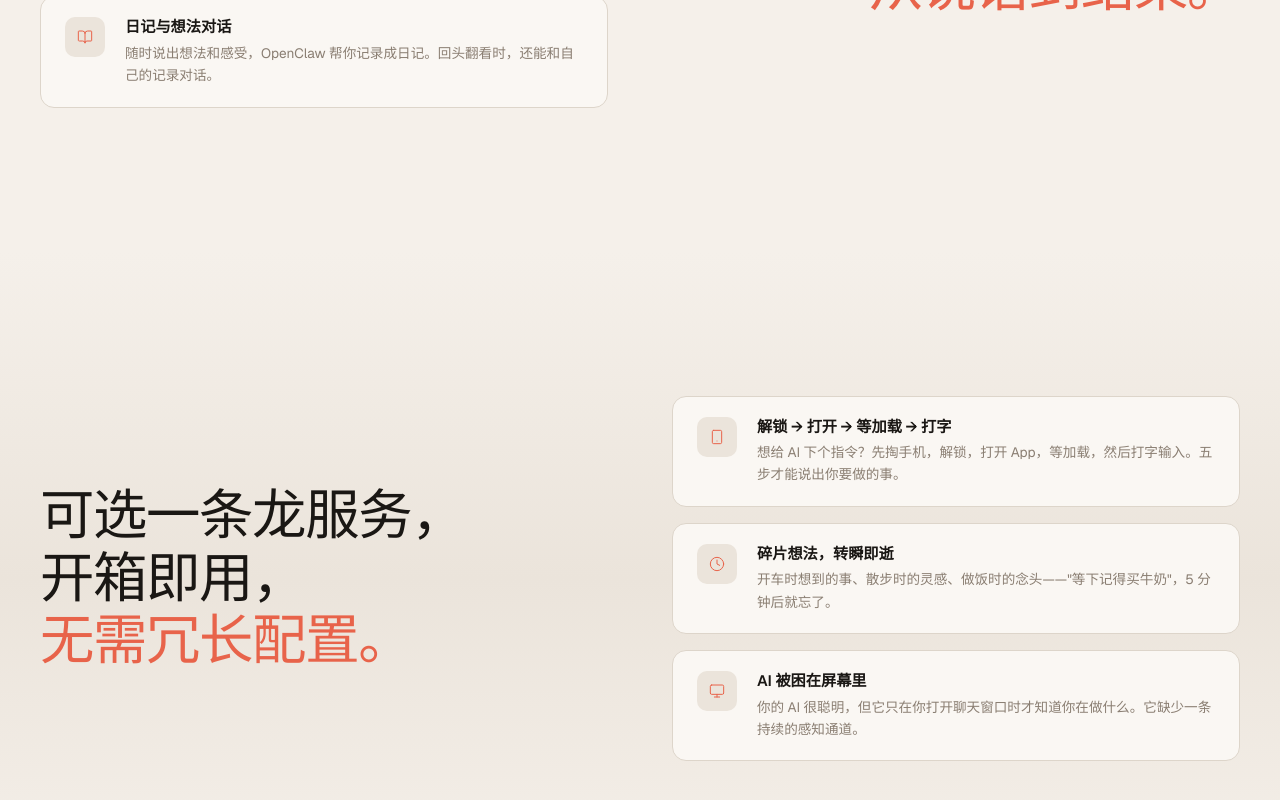
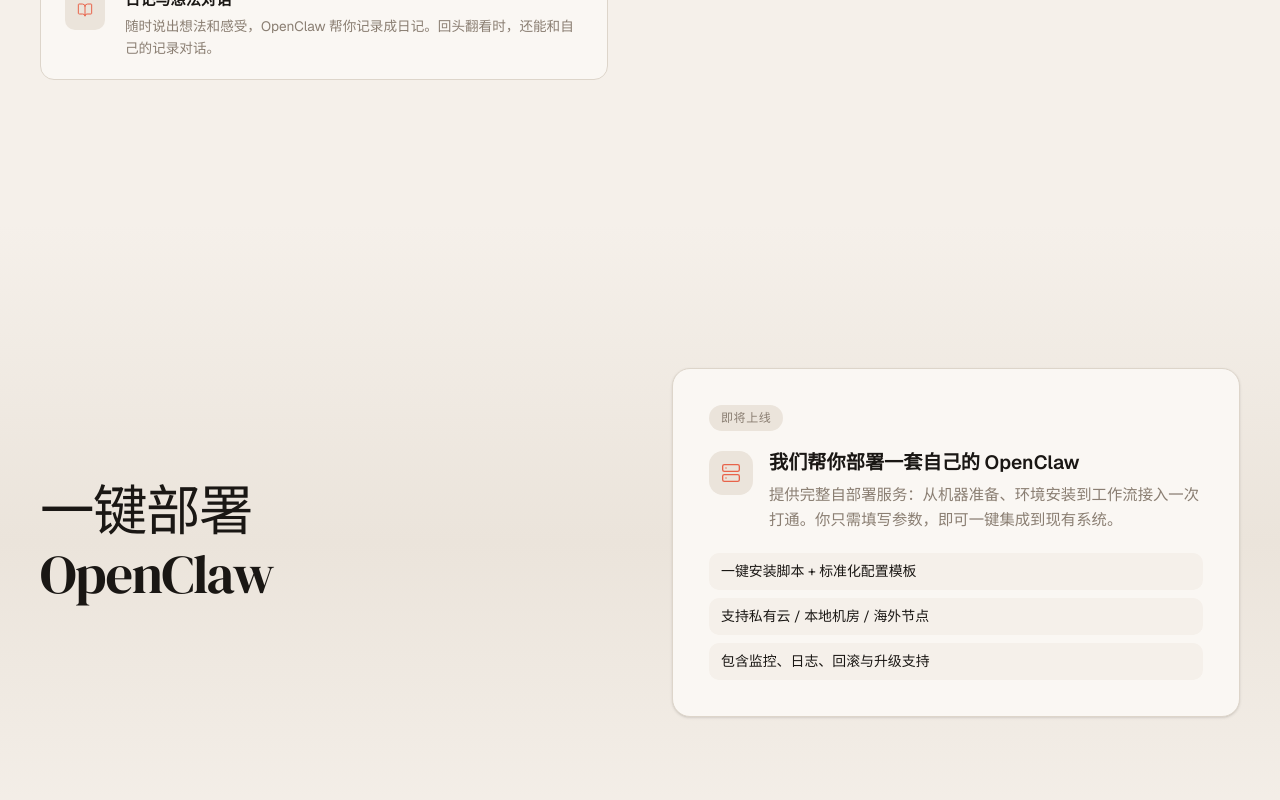
Before and after one commit to SpokieKid/miclaw, a React (Vite) app in the folder web/: page / in a window 1280 px wide. Shown: the part 2049-2849 px from the top of the page. Built offline with nearby package versions, Linux system fonts and the light colour scheme.

Commit message:
Update OpenClaw service section copy and title layout

```diff
--- a/web/src/i18n/translations.ts
+++ b/web/src/i18n/translations.ts
@@ -24,6 +24,8 @@
   | 'problem.card1.title' | 'problem.card1.desc'
   | 'problem.card2.title' | 'problem.card2.desc'
   | 'problem.card3.title' | 'problem.card3.desc'
+  | 'problem.service.badge' | 'problem.service.title' | 'problem.service.desc'
+  | 'problem.service.point1' | 'problem.service.point2' | 'problem.service.point3'
   | 'pay.title' | 'pay.desc'
 
 export const translations: Record<Locale, Record<TranslationKey, string>> = {
@@ -44,22 +46,28 @@
 
     'demo.title':          '按一下，说一句，',
     'demo.titleLine2':     '任务搞定。',
-    'demo.subtitle':       '不用掏出手机，最小启动成本，捕捉你最细微的冲动与灵感。',
+    'demo.subtitle':       '不用掏出手机，最小启动成本，捕捉你的冲动与灵感。',
 
     'problem.label':       '痛点',
     'battery.title':       '超长待机，',
     'battery.titleLine2':  '离线可用。',
     'battery.subtitle':    '72 小时续航，离线也能录音存储。连上网络自动同步，不漏掉任何一条指令。',
 
-    'problem.title':       '可选一条龙服务，',
-    'problem.titleLine2':  '开箱即用，',
-    'problem.titleAccent': '无需冗长配置。',
+    'problem.title':       '一键部署',
+    'problem.titleLine2':  'OpenClaw',
+    'problem.titleAccent': '',
     'problem.card1.title': '解锁 → 打开 → 等加载 → 打字',
     'problem.card1.desc':  '想给 AI 下个指令？先掏手机，解锁，打开 App，等加载，然后打字输入。五步才能说出你要做的事。',
     'problem.card2.title': '碎片想法，转瞬即逝',
     'problem.card2.desc':  '开车时想到的事、散步时的灵感、做饭时的念头——"等下记得买牛奶"，5 分钟后就忘了。',
     'problem.card3.title': 'AI 被困在屏幕里',
     'problem.card3.desc':  '你的 AI 很聪明，但它只在你打开聊天窗口时才知道你在做什么。它缺少一条持续的感知通道。',
+    'problem.service.badge': '即将上线',
+    'problem.service.title': '我们帮你部署一套自己的 OpenClaw',
+    'problem.service.desc':  '提供完整自部署服务：从机器准备、环境安装到工作流接入一次打通。你只需填写参数，即可一键集成到现有系统。',
+    'problem.service.point1': '一键安装脚本 + 标准化配置模板',
+    'problem.service.point2': '支持私有云 / 本地机房 / 海外节点',
+    'problem.service.point3': '包含监控、日志、回滚与升级支持',
 
     'cases.title':         '真实场景，',
     'cases.titleLine2':    '完整闭环，',
@@ -107,6 +115,12 @@
     'problem.card2.desc':  'That idea while driving, inspiration on a walk, a thought while cooking — "remember to buy milk" — forgotten in 5 minutes.',
     'problem.card3.title': 'AI is trapped behind a screen',
     'problem.card3.desc':  'Your AI is smart, but it only knows what you\'re doing when you open a chat window. It lacks a persistent channel of perception.',
+    'problem.service.badge': 'Coming Soon',
+    'problem.service.title': 'Deploy your own OpenClaw stack',
+    'problem.service.desc':  'We provide a full self-hosting service: infrastructure prep, environment setup, and workflow wiring in one package. Fill in your params and integrate in one click.',
+    'problem.service.point1': 'One-click installer + standardized config templates',
+    'problem.service.point2': 'Private cloud, on-prem, and overseas nodes supported',
+    'problem.service.point3': 'Monitoring, logs, rollback, and upgrade support included',
 
     'cases.title':         'Real scenarios.',
     'cases.titleLine2':    'End-to-end.',
--- a/web/src/pages/Home.tsx
+++ b/web/src/pages/Home.tsx
@@ -7,7 +7,7 @@
 
 import { useRef } from 'react'
 import { motion, useScroll, useTransform } from 'framer-motion'
-import { Smartphone, Clock, Monitor, Sparkles, GitBranch, BookOpen } from 'lucide-react'
+import { Server, Sparkles, GitBranch, BookOpen } from 'lucide-react'
 import { useLocale } from '@/i18n/context'
 import { Dialog, DialogContent, DialogHeader, DialogTitle, DialogTrigger } from '@/components/ui/dialog'
 
@@ -409,11 +409,10 @@
    PROBLEM
    ================================================================ */
 
-const PROBLEM_ICONS = [Smartphone, Clock, Monitor] as const
-const PROBLEM_KEYS = ['card1', 'card2', 'card3'] as const
-
 function Problem() {
   const { t } = useLocale()
+  const problemTitleLine2 = t('problem.titleLine2')
+  const problemTitleAccent = t('problem.titleAccent')
 
   return (
     <section id="problem" className="relative py-28 md:py-36">
@@ -437,43 +436,59 @@
           className="max-w-md font-serif text-[clamp(2rem,4.5vw,3.4rem)] leading-[1.15] tracking-tight text-[var(--bark)]"
         >
           {t('problem.title')}
+          {problemTitleLine2 ? (
+            <>
               <br />
-          {t('problem.titleLine2')}
+              {problemTitleLine2}
+            </>
+          ) : null}
+          {problemTitleAccent ? (
+            <>
               <br />
-          <span className="text-[var(--terracotta)]">{t('problem.titleAccent')}</span>
+              <span className="text-[var(--terracotta)]">{problemTitleAccent}</span>
+            </>
+          ) : null}
         </motion.h2>
 
-        {/* Right: Stacked cards */}
+        {/* Right: Single service card */}
         <motion.div
           initial="hidden"
           whileInView="visible"
           viewport={{ once: true, margin: '-60px' }}
-          variants={stagger}
-          className="flex flex-col gap-4"
+          variants={fadeUp}
+          custom={1}
         >
-          {PROBLEM_KEYS.map((key, i) => {
-            const Icon = PROBLEM_ICONS[i]
-            return (
-              <motion.div
-                key={key}
-                variants={fadeUp}
-                custom={i}
-                className="group flex items-start gap-5 rounded-xl border border-[var(--warm-light)] bg-[var(--card)] px-6 py-5 transition-all duration-300 hover:border-[var(--warm)] hover:shadow-md"
-              >
-                <div className="flex h-10 w-10 shrink-0 items-center justify-center rounded-lg bg-[var(--cream-dark)] text-[var(--terracotta)] transition-colors group-hover:bg-[var(--terracotta)] group-hover:text-white">
-                  <Icon className="h-4 w-4" strokeWidth={1.5} />
+          <div className="rounded-2xl border border-[var(--warm-light)] bg-[var(--card)] p-7 shadow-sm md:p-9">
+            <span className="inline-block rounded-full bg-[var(--cream-dark)] px-3 py-1 text-[0.75rem] font-medium tracking-wider uppercase text-[var(--bark-light)]">
+              {t('problem.service.badge')}
+            </span>
+
+            <div className="mt-5 flex items-start gap-4">
+              <div className="flex h-11 w-11 shrink-0 items-center justify-center rounded-xl bg-[var(--cream-dark)] text-[var(--terracotta)]">
+                <Server className="h-5 w-5" strokeWidth={1.6} />
               </div>
               <div>
-                  <h3 className="text-[0.95rem] font-semibold leading-snug text-[var(--bark)]">
-                    {t(`problem.${key}.title`)}
+                <h3 className="text-[1.2rem] font-semibold leading-tight text-[var(--bark)]">
+                  {t('problem.service.title')}
                 </h3>
-                  <p className="mt-1 text-[0.85rem] leading-relaxed text-[var(--bark-light)]">
-                    {t(`problem.${key}.desc`)}
+                <p className="mt-2 text-[0.96rem] leading-relaxed text-[var(--bark-light)]">
+                  {t('problem.service.desc')}
                 </p>
               </div>
-              </motion.div>
-            )
-          })}
+            </div>
+
+            <div className="mt-5 space-y-2">
+              <p className="rounded-lg bg-[var(--cream)] px-3 py-2 text-[0.87rem] text-[var(--bark)]">
+                {t('problem.service.point1')}
+              </p>
+              <p className="rounded-lg bg-[var(--cream)] px-3 py-2 text-[0.87rem] text-[var(--bark)]">
+                {t('problem.service.point2')}
+              </p>
+              <p className="rounded-lg bg-[var(--cream)] px-3 py-2 text-[0.87rem] text-[var(--bark)]">
+                {t('problem.service.point3')}
+              </p>
+            </div>
+          </div>
         </motion.div>
       </div>
     </section>
```
Lines whose indentation alone changed are shown as unchanged.
